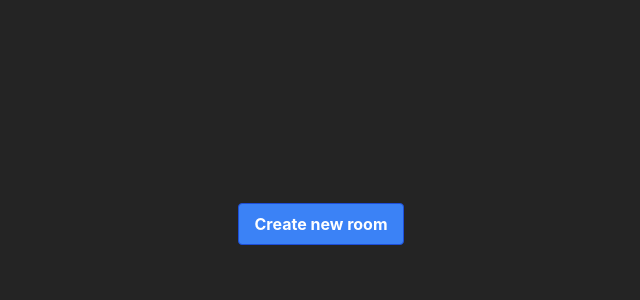
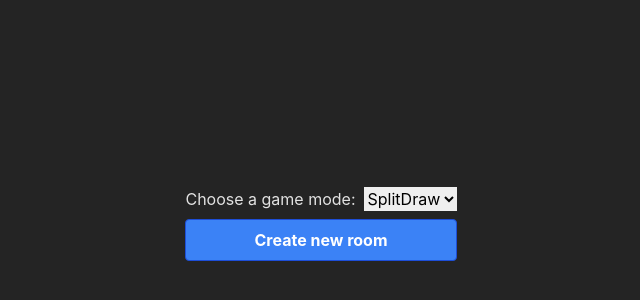
Before and after one commit to davidivad96/draw-duo, a React (Vite) app: page / in a window 1280 px wide. Shown: the part 176-476 px from the top of the page, without its empty margins (319-959 px from the left). Built offline with nearby package versions, Linux system fonts and the light colour scheme; no server answers.

Commit message:
add game mode selection feature to Home page (copycat game mode not implemented yet)

```diff
--- a/src/pages/Home.tsx
+++ b/src/pages/Home.tsx
@@ -1,15 +1,18 @@
+import { useState } from "react";
 import { useLocation, useSearch } from "wouter";
 import { generateUsername } from "unique-username-generator";
 import { useSupabase } from "../hooks/useSupabase";
 import Toast from "../components/Toast";
 import { capitalize, getRandomElement } from "../utils";
 import { ERROR_MESSAGES, IMAGE_NAMES } from "../constants";
+import { GameMode } from "../types";
 
 const Home: React.FC = () => {
   const supabase = useSupabase();
   const [, navigate] = useLocation();
   const searchParams = new URLSearchParams(useSearch());
   const error = searchParams.get("error");
+  const [gameMode, setGameMode] = useState<GameMode>("split-draw");
 
   const onCreateNewRoom = async () => {
     const { data, error } = await supabase
@@ -17,6 +20,7 @@ const Home: React.FC = () => {
       .insert({
         name: capitalize(generateUsername(" ", 0, 20)),
         image_name: getRandomElement(IMAGE_NAMES),
+        game_mode: gameMode,
       })
       .select("room_id")
       .single();
@@ -28,7 +32,19 @@ const Home: React.FC = () => {
 
   return (
     <>
-      <div className="flex flex-1 flex-col justify-center">
+      <div className="flex flex-1 flex-col justify-center gap-2">
+        <form className="flex flex-row gap-2">
+          <label>Choose a game mode:</label>
+          <select
+            className="text-black"
+            onChange={(e) => setGameMode(e.target.value as GameMode)}
+          >
+            <option value="split-draw" selected>
+              SplitDraw
+            </option>
+            <option value="copycat">Copycat</option>
+          </select>
+        </form>
         <button
           className="bg-blue-500 hover:bg-blue-700 text-white font-bold py-2 px-4 border border-blue-700 rounded"
           onClick={onCreateNewRoom}
--- a/src/types/database.ts
+++ b/src/types/database.ts
@@ -37,6 +37,7 @@ export type Database = {
       rooms: {
         Row: {
           created_at: string | null;
+          game_mode: Database["public"]["Enums"]["game_mode"];
           image_name: string;
           last_round_at: string | null;
           name: string;
@@ -44,6 +45,7 @@ export type Database = {
         };
         Insert: {
           created_at?: string | null;
+          game_mode: Database["public"]["Enums"]["game_mode"];
           image_name: string;
           last_round_at?: string | null;
           name: string;
@@ -51,6 +53,7 @@ export type Database = {
         };
         Update: {
           created_at?: string | null;
+          game_mode?: Database["public"]["Enums"]["game_mode"];
           image_name?: string;
           last_round_at?: string | null;
           name?: string;
@@ -66,7 +69,7 @@ export type Database = {
       [_ in never]: never;
     };
     Enums: {
-      [_ in never]: never;
+      game_mode: "split-draw" | "copycat";
     };
     CompositeTypes: {
       [_ in never]: never;
--- a/src/types/index.ts
+++ b/src/types/index.ts
@@ -1 +1,5 @@
+import { Enums } from "./database";
+
 export type ToastType = "success" | "info" | "error";
+
+export type GameMode = Enums<"game_mode">;
```
Also changed, not shown: 1 other file (tests, documents, lock files or other folders).
